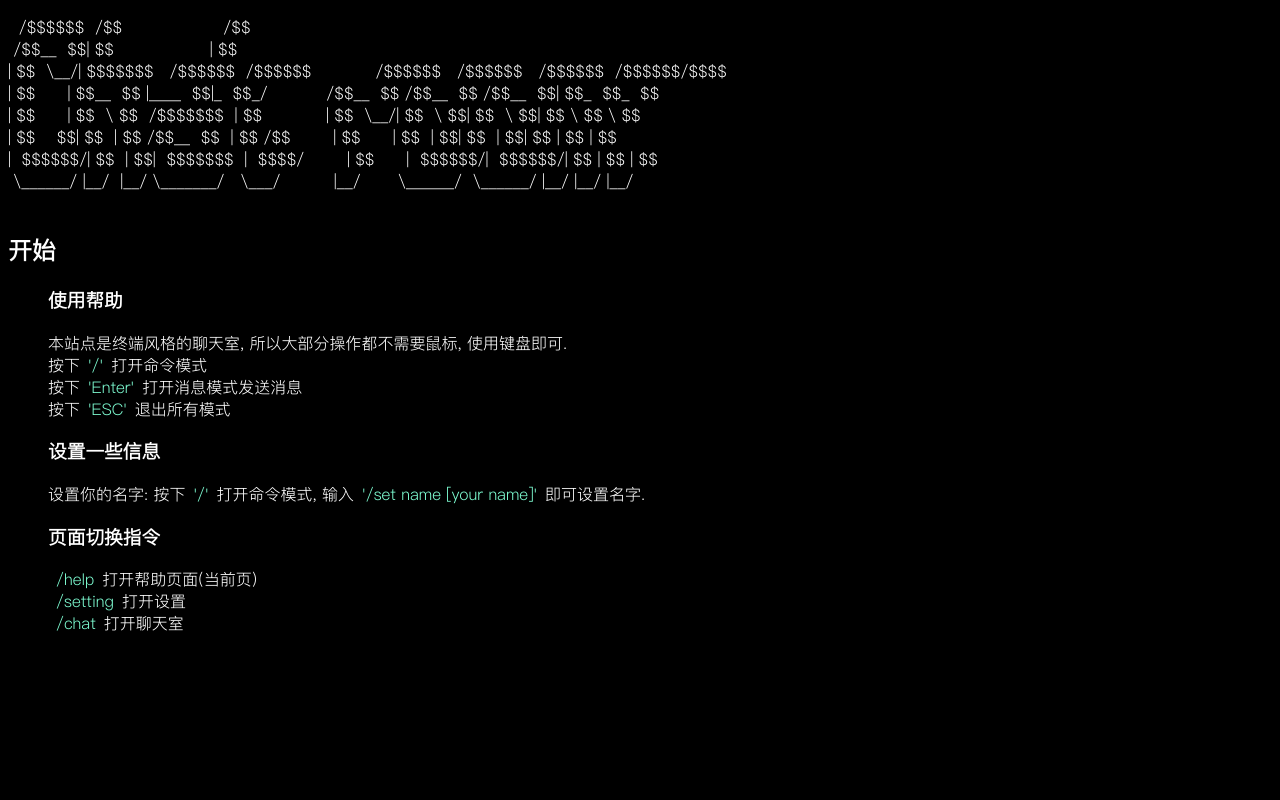
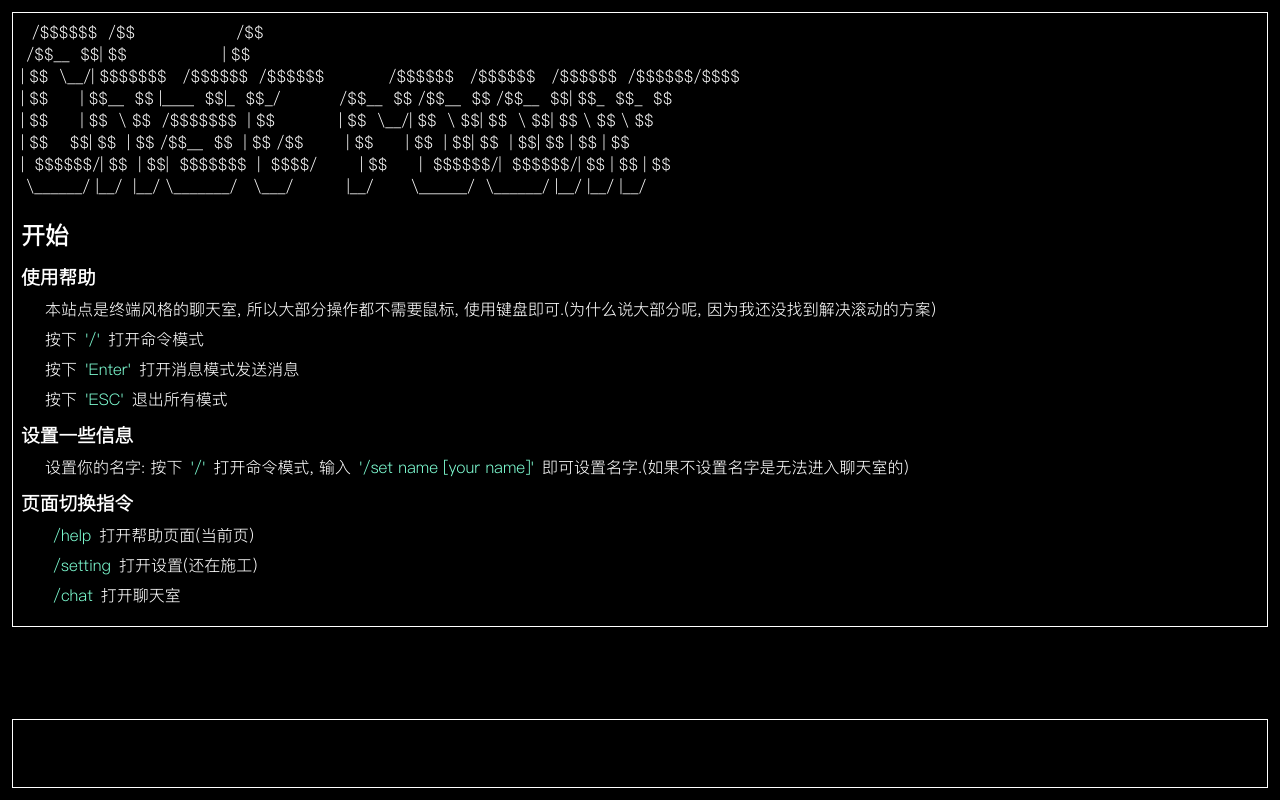
Before and after one commit to sooooooooooooooooootheby/chat_room, a Vue app in the folder chat_ui/: page /help in a window 1280 px wide. Built offline with nearby package versions, Linux system fonts and the light colour scheme; a web font is replaced by a local one.

Commit message:
写了好多东西 我也忘记都做了什么了

```diff
--- a/chat_ui/src/App.vue
+++ b/chat_ui/src/App.vue
@@ -1,15 +1,5 @@
 <template>
     <div>
-        <pre>
-  /$$$$$$  /$$                   /$$
- /$$__  $$| $$                  | $$
-| $$  \__/| $$$$$$$   /$$$$$$  /$$$$$$            /$$$$$$   /$$$$$$   /$$$$$$  /$$$$$$/$$$$
-| $$      | $$__  $$ |____  $$|_  $$_/           /$$__  $$ /$$__  $$ /$$__  $$| $$_  $$_  $$
-| $$      | $$  \ $$  /$$$$$$$  | $$            | $$  \__/| $$  \ $$| $$  \ $$| $$ \ $$ \ $$
-| $$    $$| $$  | $$ /$$__  $$  | $$ /$$        | $$      | $$  | $$| $$  | $$| $$ | $$ | $$
-|  $$$$$$/| $$  | $$|  $$$$$$$  |  $$$$/        | $$      |  $$$$$$/|  $$$$$$/| $$ | $$ | $$
- \______/ |__/  |__/ \_______/   \___/          |__/       \______/  \______/ |__/ |__/ |__/
-        </pre>
         <router-view></router-view>
         <inputc />
     </div>
@@ -20,10 +10,4 @@ import inputc from "@/components/input.vue";
 </script>
 
 <style lang="scss" scoped>
-@media screen and (max-width: 768px) {
-    pre {
-        width: 100vw;
-        font-size: 0.3rem;
-    }
-}
 </style>
--- a/chat_ui/src/assets/style/main.scss
+++ b/chat_ui/src/assets/style/main.scss
@@ -1,4 +1,6 @@
 * {
+    margin: 0;
+    padding: 0;
     font-family: ComicShanns, PingFang;
 }
 
--- a/chat_ui/src/assets/style/views/room.scss
+++ b/chat_ui/src/assets/style/views/room.scss
@@ -1,10 +1,41 @@
 .room {
+    height: calc(100vh - 104px);
+    padding: 12px;
     padding-bottom: 32px;
+    display: flex;
+    justify-content: space-between;
 
     .message {
-        padding: 0;
-        li {
+        min-width: 500px;
+        margin-right: 12px;
+        padding: 8px;
+        border: 1px solid #ffffff;
+        display: flex;
+        flex-direction: column;
+        flex-grow: 1;
+        overflow: scroll;
+        overflow-x: hidden;
+
+        span {
+            margin-bottom: 8px;
             list-style: none;
+            overflow-wrap: break-word;
         }
     }
+    .user {
+        width: 300px;
+        padding: 8px;
+        border: 1px solid #ffffff;
+        flex-shrink: 0;
+        overflow-x: hidden;
+
+        ul {
+            li {
+                list-style: none;
+            }
+        }
+    }
+    > div::-webkit-scrollbar {
+        width: 10px;
+    }
 }
--- a/chat_ui/src/components/input.vue
+++ b/chat_ui/src/components/input.vue
@@ -1,11 +1,12 @@
 <template>
     <div class="container">
+        <div :class="{ input, active: mode }">
+            <span class="mode">[{{ mode }}] </span>
+            <span class="name">{{ commandStore.name }}: </span>
+            <input type="text" v-model="userInput" @keydown.enter="handleInput" ref="input" />
+        </div>
         <div class="tips" v-if="functionStore.message.content">
             <p :class="functionStore.message.type">[{{ functionStore.message.type }}]: {{ functionStore.message.content }}</p>
-        </div>
-        <div :class="{ input, active: mode }">
-            <span class="mode">{{ mode }}</span>
-            <input type="text" v-model="userInput" @keydown.enter="handleInput" ref="input" />
         </div>
     </div>
 </template>
@@ -15,6 +16,7 @@ import { ref, onMounted, onBeforeUnmount } from "vue";
 import { useRouter } from "vue-router";
 import { useFunctionStore } from "@/stores/function";
 import { useCommandStore } from "@/stores/command";
+import { sendMessage } from "@/socket";
 
 const functionStore = useFunctionStore();
 const commandStore = useCommandStore();
@@ -85,7 +87,7 @@ onBeforeUnmount(() => {
 // 处理回车
 const handleInput = () => {
     if (mode.value === "message") {
-        itemStore.sendMessage(userInput.value);
+        sendMessage(userInput.value);
         userInput.value = "";
         return;
     }
@@ -120,10 +122,13 @@ onMounted(() => {
 
 <style lang="scss" scoped>
 .container {
-    width: calc(100vw - 16px);
+    width: calc(100vw - 42px);
+    min-height: 51px;
     position: fixed;
-    bottom: 8px;
-    left: 8px;
+    bottom: 12px;
+    left: 12px;
+    padding: 8px;
+    border: 1px solid #FFFFFF;
 
     .tips {
         width: 100%;
@@ -147,6 +152,9 @@ onMounted(() => {
         display: flex;
         align-items: center;
 
+        .name {
+            margin-left: 4px;
+        }
         input {
             width: 100%;
             border: none;
--- a/chat_ui/src/router/index.js
+++ b/chat_ui/src/router/index.js
@@ -1,4 +1,5 @@
 import { createRouter, createWebHistory } from "vue-router";
+import { connectSocket, disconnectSocket, state } from "@/socket";
 
 const router = createRouter({
     history: createWebHistory(import.meta.env.BASE_URL),
@@ -26,6 +27,11 @@ router.beforeEach(async (to, from) => {
     if (!name && to.name !== "help") {
         return { name: "help" };
     }
+    if (name && !state.connected) {
+        connectSocket();
+    } else if (!name && state.connected) {
+        disconnectSocket();
+    }
 });
 
 export default router;
--- a/chat_ui/src/stores/command.js
+++ b/chat_ui/src/stores/command.js
@@ -9,7 +9,9 @@ const functionStore = useFunctionStore();
 */
 
 export const useCommandStore = defineStore("command", {
-    state: () => ({}),
+    state: () => ({
+        name: localStorage.getItem("name") || "",
+    }),
 
     actions: {
         set(key, value) {
@@ -20,6 +22,7 @@ export const useCommandStore = defineStore("command", {
                     try {
                         localStorage.setItem("name", value);
                         functionStore.log("success", "名字设置成功");
+                        this.name = value;
                     } catch (error) {
                         functionStore.log("error", error);
                     }
--- a/chat_ui/src/views/help.vue
+++ b/chat_ui/src/views/help.vue
@@ -1,22 +1,59 @@
 <template>
-    <div class="initialize">
+    <div class="help">
+        <pre>
+  /$$$$$$  /$$                   /$$
+ /$$__  $$| $$                  | $$
+| $$  \__/| $$$$$$$   /$$$$$$  /$$$$$$            /$$$$$$   /$$$$$$   /$$$$$$  /$$$$$$/$$$$
+| $$      | $$__  $$ |____  $$|_  $$_/           /$$__  $$ /$$__  $$ /$$__  $$| $$_  $$_  $$
+| $$      | $$  \ $$  /$$$$$$$  | $$            | $$  \__/| $$  \ $$| $$  \ $$| $$ \ $$ \ $$
+| $$    $$| $$  | $$ /$$__  $$  | $$ /$$        | $$      | $$  | $$| $$  | $$| $$ | $$ | $$
+|  $$$$$$/| $$  | $$|  $$$$$$$  |  $$$$/        | $$      |  $$$$$$/|  $$$$$$/| $$ | $$ | $$
+ \______/ |__/  |__/ \_______/   \___/          |__/       \______/  \______/ |__/ |__/ |__/
+        </pre>
         <h2>开始</h2>
         <ul>
             <h3>使用帮助</h3>
-            <li>本站点是终端风格的聊天室, 所以大部分操作都不需要鼠标, 使用键盘即可.</li>
-            <li>按下 <pre>'/'</pre> 打开命令模式</li>
-            <li>按下 <pre>'Enter'</pre> 打开消息模式发送消息</li>
-            <li>按下 <pre>'ESC'</pre> 退出所有模式</li>
+            <li>本站点是终端风格的聊天室, 所以大部分操作都不需要鼠标, 使用键盘即可.(为什么说大部分呢, 因为我还没找到解决滚动的方案)</li>
+            <li>
+                按下
+                <pre>'/'</pre>
+                打开命令模式
+            </li>
+            <li>
+                按下
+                <pre>'Enter'</pre>
+                打开消息模式发送消息
+            </li>
+            <li>
+                按下
+                <pre>'ESC'</pre>
+                退出所有模式
+            </li>
         </ul>
         <ul>
             <h3>设置一些信息</h3>
-            <li>设置你的名字: 按下 <pre>'/'</pre> 打开命令模式, 输入 <pre>'/set name [your name]'</pre> 即可设置名字.</li>
+            <li>
+                设置你的名字: 按下
+                <pre>'/'</pre>
+                打开命令模式, 输入
+                <pre>'/set name [your name]'</pre>
+                即可设置名字.(如果不设置名字是无法进入聊天室的)
+            </li>
         </ul>
         <ul>
             <h3>页面切换指令</h3>
-            <li><pre>/help</pre> 打开帮助页面(当前页)</li>
-            <li><pre>/setting</pre> 打开设置</li>
-            <li><pre>/chat</pre> 打开聊天室</li>
+            <li>
+                <pre>/help</pre>
+                打开帮助页面(当前页)
+            </li>
+            <li>
+                <pre>/setting</pre>
+                打开设置(还在施工)
+            </li>
+            <li>
+                <pre>/chat</pre>
+                打开聊天室
+            </li>
         </ul>
     </div>
 </template>
@@ -24,7 +61,16 @@
 <script setup></script>
 
 <style lang="scss" scoped>
+.help {
+    border: 1px solid #ffffff;
+    margin: 12px;
+    padding: 8px;
+}
+ul {
+    margin: 12px 0;
     li {
+        margin-top: 8px;
+        margin-left: 24px;
         display: flex;
         align-items: center;
 
@@ -33,4 +79,5 @@ li {
             color: aquamarine;
         }
     }
+}
 </style>
--- a/chat_ui/src/views/room.vue
+++ b/chat_ui/src/views/room.vue
@@ -1,8 +1,14 @@
 <template>
     <div class="room">
-        <ul class="message">
-            <li v-for="(item, index) in state.chatMessages" :key="index">{{ item.type }}: {{ item.message }}</li>
-        </ul>
+        <div class="message">
+            <span v-for="(item, index) in state.chatMessages" :key="index">{{ item.name }}: {{ item.message }}</span>
+        </div>
+        <div class="user">
+            <ul>
+                <span>当前在线:</span>
+                <li v-for="(item, index) in state.usersOnline" :key="index">{{ item.name }}</li>
+            </ul>
+        </div>
     </div>
 </template>
 
```
Also changed, not shown: chat_ui/src/socket.js (+57 -8 lines), 1 other file (tests, documents, lock files or other folders). Lines whose indentation alone changed are shown as unchanged.
